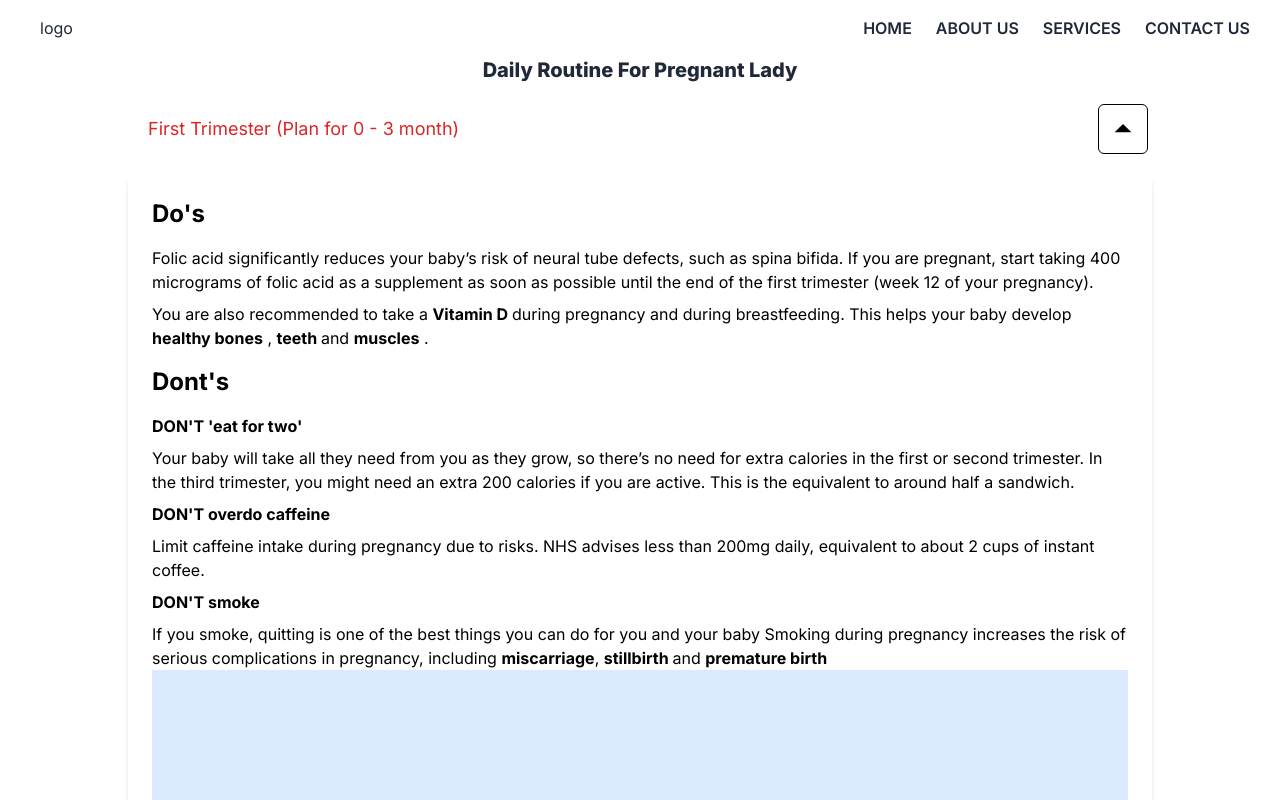
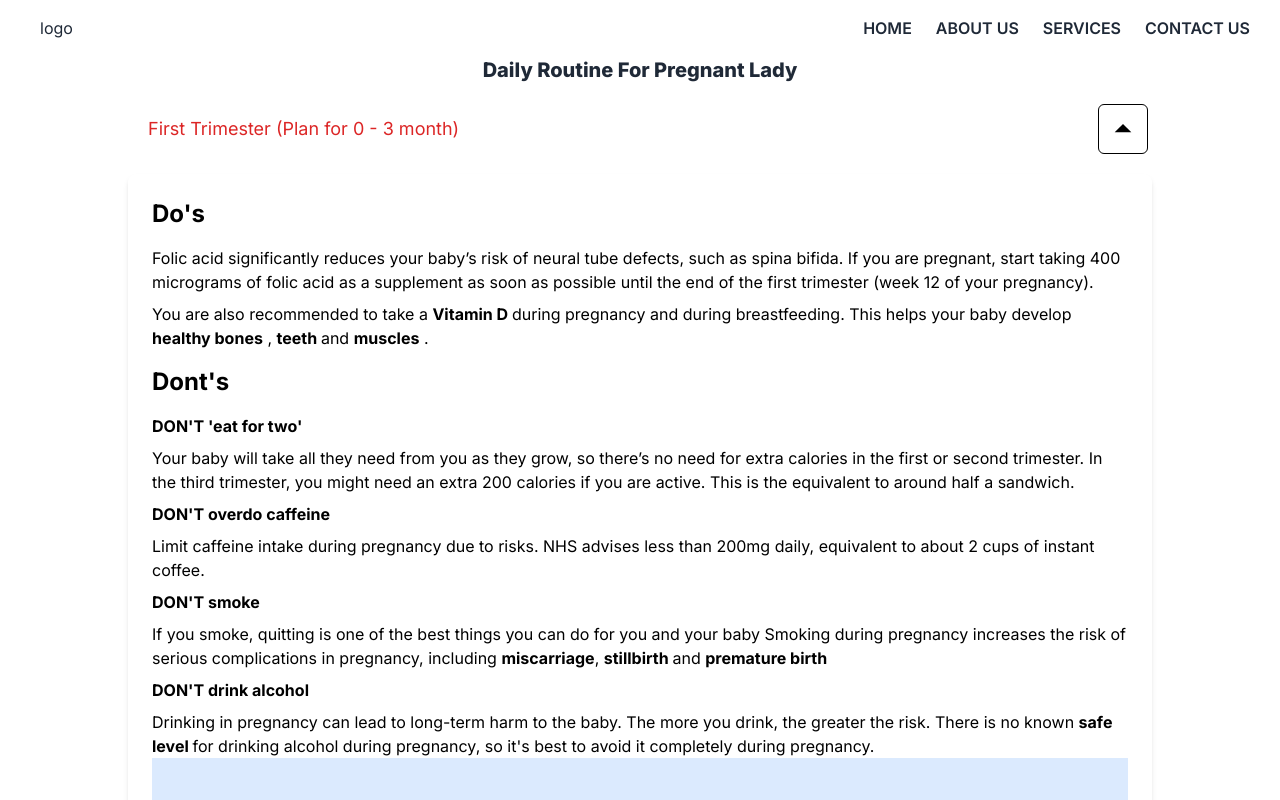
Before and after one commit to sj11105/DaVinci-Resolvers, a Next.js app in the folder frontend/: page /daily-routine in a window 1280 px wide. Both pictures are taken after a click on the button 1123 px from the left and 129 px from the top of the page. Shown: the top 800 px of the page. Built offline with nearby package versions, Linux system fonts and the light colour scheme.

Commit message:
fix the error

```diff
--- a/frontend/src/app/Services/page.jsx
+++ b/frontend/src/app/Services/page.jsx
@@ -5,10 +5,9 @@ import Navbar from '../components/Navbar';
 function Services() {
   return (
     <>
-<<<<<<< HEAD
-      <Navbar />
+    <Navbar />
       <h1 className='text-3xl font-bold ml-[550px] mt-[180px] absolute text-orange-500 font-serif'>Care During Pregnancy</h1>
-=======
+
 
     <h1 className='text-3xl font-bold ml-[550px] mt-[180px] absolute text-orange-500 font-serif'>Care During Pregnancy</h1>
 
@@ -34,8 +33,7 @@ function Services() {
       <div className='mt-[90px] ml-[200px]'>
       <h1 className="text-2xl font-bold">Know Your Daily Routine</h1>
       <p className='mt-4 w-[800px] text-justify'><span className="font-bold text-center">Every bite counts—make it nutritious and beneficial for your baby.</span><br></br>
->>>>>>> af964148dead83b87d554ea4a5f96c43736933bf
-
+      </p>
       <div id='services' className='mt-[300px] bg-orange-100 h-[1500px] rounded-tr-full w-[100vw] -ml-[50px]'>
 
         <img src="https://i.pinimg.com/originals/5f/68/b1/5f68b18a611acf00b429eca5b8236801.gif" alt="" srcset="" className='ml-[600px] w-[350px] ' />
@@ -64,10 +62,9 @@ function Services() {
           <Link href="/KnowDiet"><button className='bg-black rounded-xl text-white p-6 mt-6 ml-[600px]'><FaArrowRight className="text-white" /></button></Link>
 
         </div>
-
       </div>
-
-
+      </div>
+      </div>
     </>
 
   )
--- a/frontend/src/app/daily-routine/page.jsx
+++ b/frontend/src/app/daily-routine/page.jsx
@@ -70,9 +70,15 @@ const DailyRoutine = () => {
                                  and <b> premature birth</b>
                                 </p>
                             </p>
+                            <p className="mt-2 text-md leading-6">
+                            <b >  DON'T drink alcohol </b>
+                                <p className='mt-2'>
+                                Drinking in pregnancy can lead to long-term harm to the baby. The more you drink, the greater the risk. There is no known <b>safe level </b>for drinking alcohol during pregnancy, so it's best to avoid it completely during pregnancy.
+                                </p>
+                            </p>
 
                         </section>
-                        <YouTubeVideo videoId={"8OgKjzcY5Fk"}/>
+                      <YouTubeVideo videoId={"TxwBvq7K3Jg"} />
                     </div>
                 ) :
                 (<></>)
```
